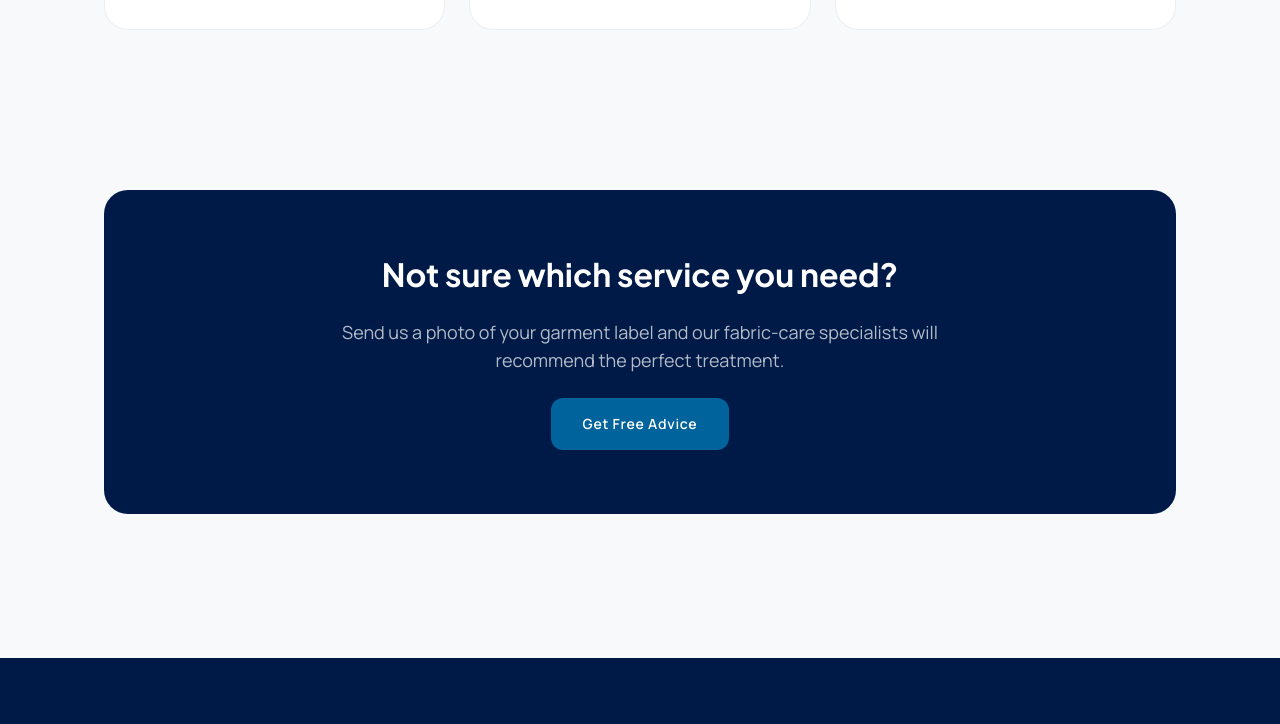
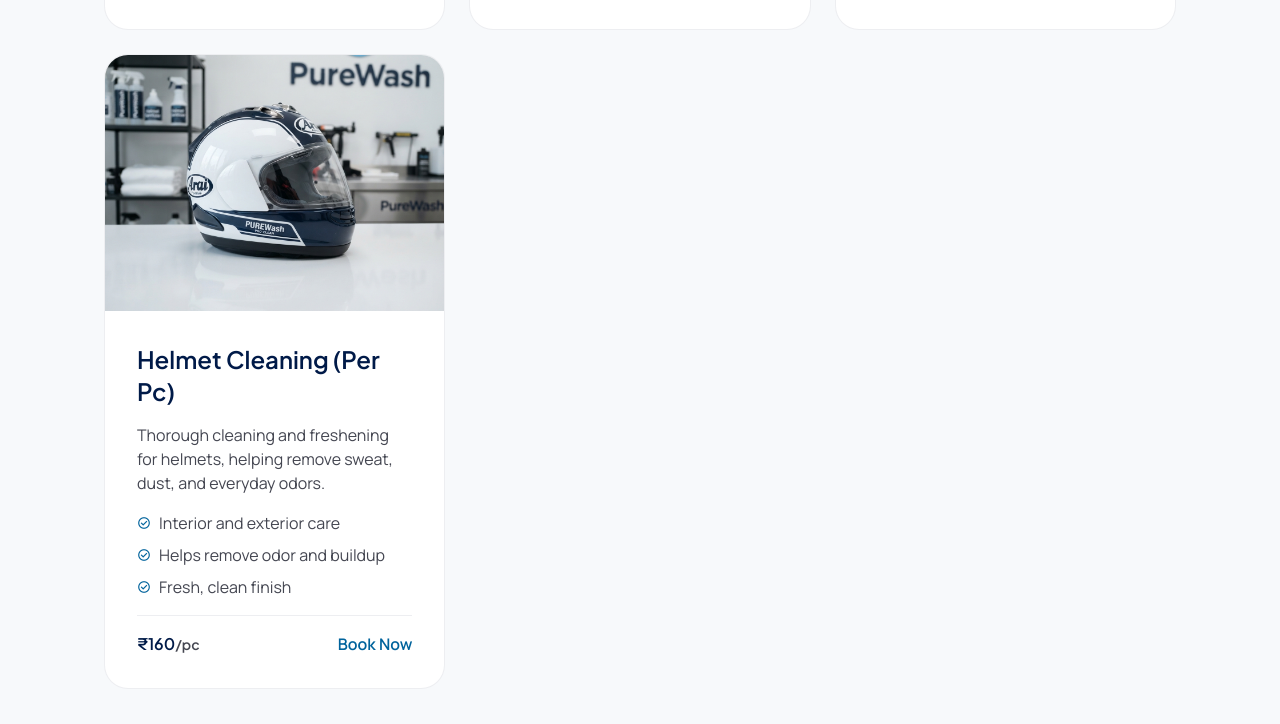
Before and after one commit to vishnu7660/laundaryService, a website: page pages/services.html in a window 1280 px wide. Shown: the part 1816-2540 px from the top of the page. Drawn offline with nearby package versions, Linux system fonts and the light colour scheme.

Commit message:
Helmet Cleaning New Service

```diff
--- a/pages/services.html
+++ b/pages/services.html
@@ -176,6 +176,26 @@
                         </div>
                     </div>
                 </div>
+
+                <!-- Service Card 7 -->
+                <div class="group bg-surface-container-lowest rounded-3xl overflow-hidden border border-outline-variant/30 hover:border-secondary transition-all">
+                    <div class="h-64 overflow-hidden bg-secondary-container/30">
+                        <img class="w-full h-full object-cover group-hover:scale-110 transition-transform duration-500" alt="Professional helmet cleaning service" src="../images/helmetCleaning.png" />
+                    </div>
+                    <div class="p-8 space-y-4">
+                        <h4 class="font-headline-md text-headline-md text-primary">Helmet Cleaning (Per Pc)</h4>
+                        <p class="font-body-md text-body-md text-on-surface-variant">Thorough cleaning and freshening for helmets, helping remove sweat, dust, and everyday odors.</p>
+                        <ul class="space-y-2 text-body-md text-body-md text-on-surface-variant">
+                            <li class="flex items-center gap-2"><span class="material-symbols-outlined text-secondary text-sm">check_circle</span>Interior and exterior care</li>
+                            <li class="flex items-center gap-2"><span class="material-symbols-outlined text-secondary text-sm">check_circle</span>Helps remove odor and buildup</li>
+                            <li class="flex items-center gap-2"><span class="material-symbols-outlined text-secondary text-sm">check_circle</span>Fresh, clean finish</li>
+                        </ul>
+                        <div class="pt-4 border-t border-outline-variant/30 flex justify-between items-center">
+                            <span class="font-headline-md text-primary">₹160<span class="text-sm font-normal text-on-surface-variant">/pc</span></span>
+                            <a href="./contact.html?service=Helmet%20Cleaning%20(%E2%82%B9160%2Fpc)" class="text-secondary font-bold font-label-md">Book Now</a>
+                        </div>
+                    </div>
+                </div>
             </div>
         </section>
 
```
Also changed, not shown: index.html (+5 -0 lines), pages/contact.html (+1 -0 lines), pages/pricing.html (+9 -1 lines), images/helmetCleaning.png (added).
